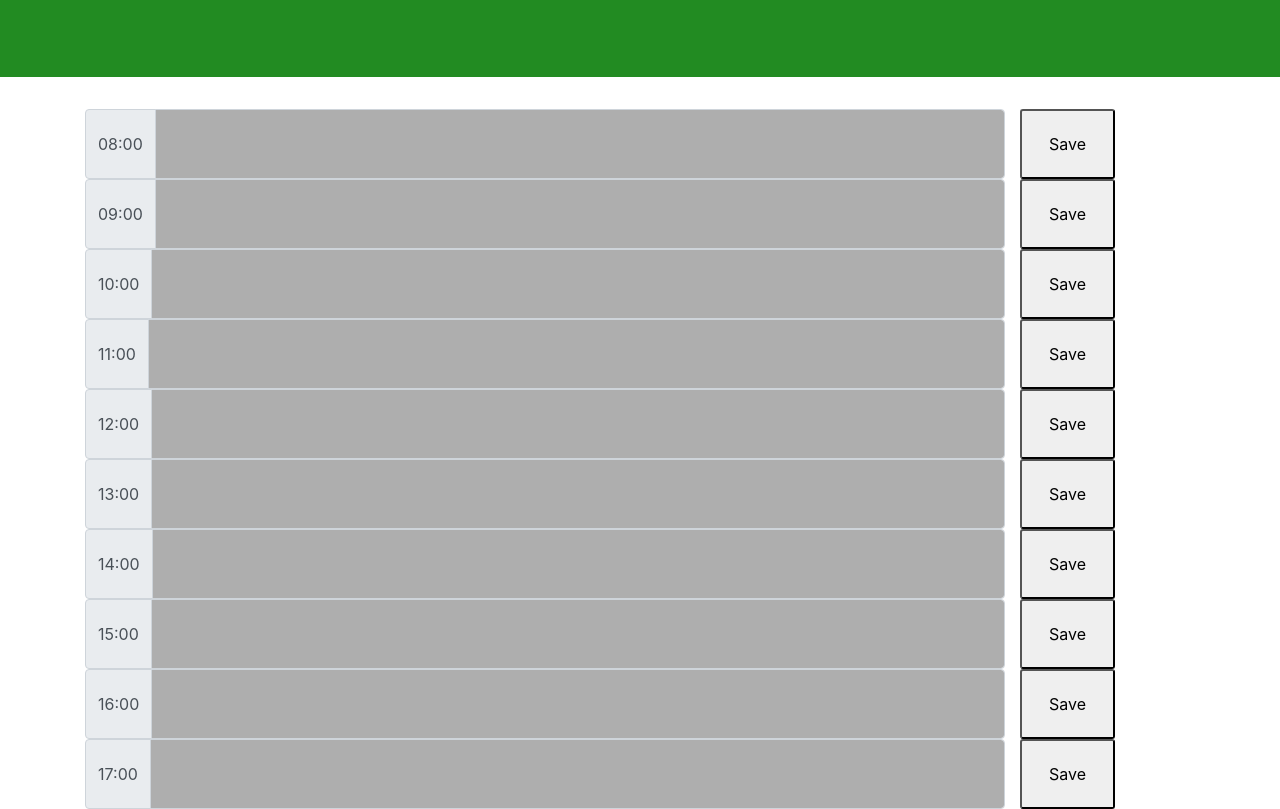
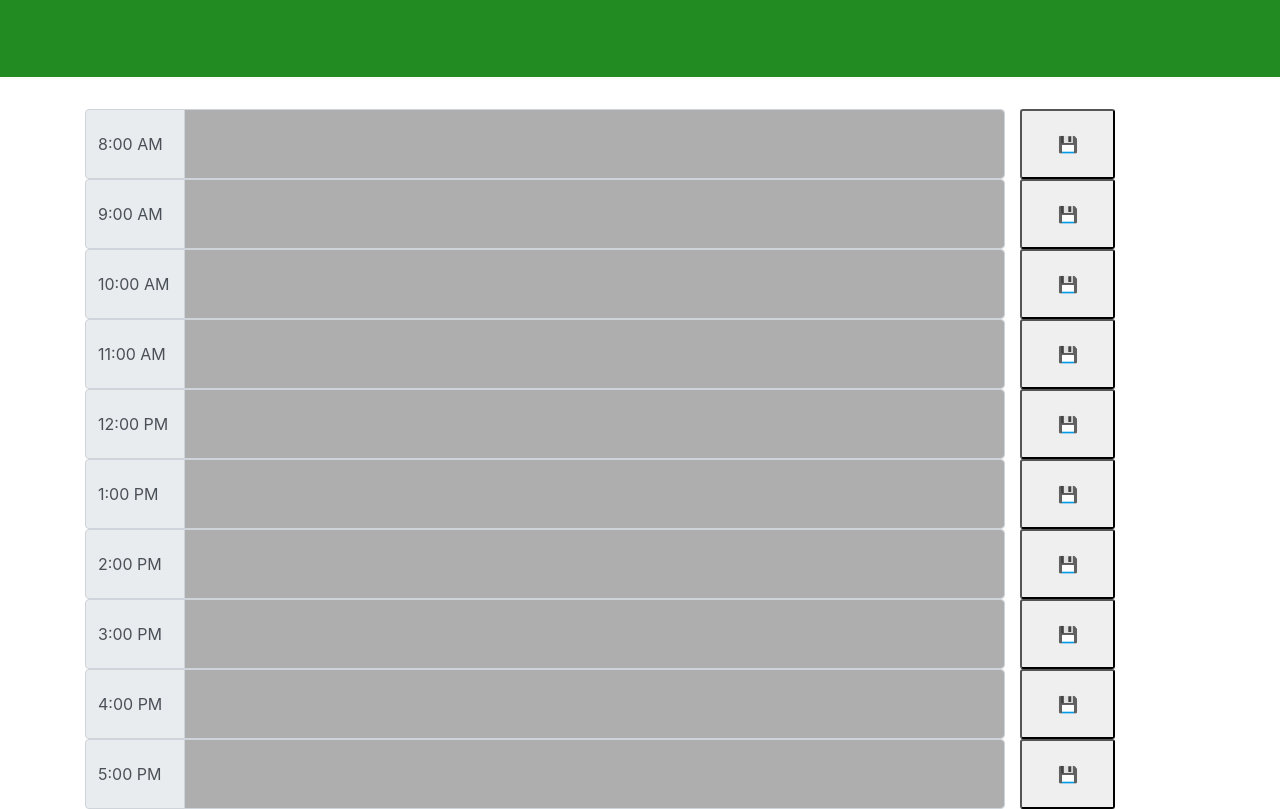
Before and after one commit to AClevel5/Work-Day-Planner, a plain HTML site: page index.html in a window 1280 px wide. Shown: the part 147-956 px from the top of the page. Drawn offline with nearby package versions, Linux system fonts and the light colour scheme.

Commit message:
Cleaned up HTML & Tweaked TimeSlotColor function to take two inputs and be called below when loading text content

```diff
--- a/assets/css/style.css
+++ b/assets/css/style.css
@@ -4,8 +4,8 @@
 
 }
 
-#time{
-    width: 80px;
+.time{
+    width: 100px;
 
 }
 
@@ -20,3 +20,14 @@
 .future{
     background-color: rgb(97, 219, 97);
 }
+
+.saveBtn {
+    height: 70px;
+    width: fit-content;
+    border-radius: 3px;
+}
+
+.input {
+    height: 70px;
+    text-align: center;
+}
--- a/assets/js/script.js
+++ b/assets/js/script.js
@@ -11,17 +11,16 @@ function setDate() {
 }
 setDate();
 
-//Function to return a state based on the timeSlot
-function timeSlotColor(timeSlot) {
+//Function to return a state based on the timeSlot hour vs current hour
+function timeSlotColor(timeSlot, time) {
         var colorTime = timeSlot.dataset.hour;
-        if (colorTime === currentTime)
+        if (colorTime === time)
             return "current"
-        if (colorTime < currentTime)
+        if (colorTime < time)
             return "past"
-        if (colorTime > currentTime)
+        if (colorTime > time)
             return "future"
 }
-
 
 // Store Text based on Hour
 function storeText(hour, text) {
@@ -31,7 +30,6 @@ function storeText(hour, text) {
 // Get Text from local storage based on hour
 function getTextFromStorage(hour){
   return  localStorage.getItem(hour);
-
 }
 
 //Find input at a certain hour and return value
@@ -52,6 +50,7 @@ function addSaveListeners(elements) {
 }
 addSaveListeners(saveButtons);
 
+// Load Time Slots color from timeSlot funtion and Text from Local Storage
 function loadTimeSlotsInput(timeSlots){
   timeSlots.forEach(element => {
     let hour = element.dataset.hour
@@ -59,13 +58,9 @@ function loadTimeSlotsInput(timeSlots){
     if (storeText !== undefined) {
         element.value = storeText
     }
-    //get text content from local storage
-    //append element text content to what is stored
-    let state = timeSlotColor(element)
+    let state = timeSlotColor(element, currentTime)
     element.classList.add(state);
-    //apply coloring style timeSlotColor();
+
   })
-
 }
 loadTimeSlotsInput(timeSlots)
-//Event listeners to call function to adjust text in html based on click.
--- a/index.html
+++ b/index.html
@@ -12,109 +12,109 @@
 
 <body>
     <header class="jumbotron jumbotron-fluid custom-jumbotron">
-        <h1>Project Tracker</h1>
+        <h1>Work Day Planner</h1>
         <p id="date"></p>
     </header>
     <main class="container">
         <row class="row">
             <div class="input-group col-10">
                 <div class="input-group-prepend">
-                    <span class="input-group-text">08:00</span>
+                    <span class="input-group-text time">8:00 AM</span>
                 </div>
-                <input type="text" data-hour="08" class="form-control text-area" aria-label="schedule-input"
-                    aria-describedby="time-block" style="height: 70px; text-align: center;" placeholder="" />
+                <input type="text" data-hour="08" class="form-control text-area input" aria-label="schedule-input"
+                    aria-describedby="time-block"  />
             </div>
-            <button class="col-1 saveBtn" data-hour="08" style="height: 70px; width: fit-content; border-radius: 3px;">Save</button>
+            <button class="col-1 saveBtn" data-hour="08">💾</button>
         </row>
         <row class="row">
             <div class="input-group col-10">
                 <div class="input-group-prepend">
-                    <span class="input-group-text">09:00</span>
+                    <span class="input-group-text time">9:00 AM</span>
                 </div>
-                <input type="text" data-hour="09" class="form-control text-area" aria-label="schedule-input"
-                    aria-describedby="time-block" style="height: 70px; text-align: center;" placeholder="" />
+                <input type="text" data-hour="09" class="form-control text-area input" aria-label="schedule-input"
+                    aria-describedby="time-block" />
             </div>
-            <button class="col-1 saveBtn" data-hour="09" style="height: 70px; width: fit-content; border-radius: 3px;">Save</button>
+            <button class="col-1 saveBtn" data-hour="09">💾</button>
         </row>
         <row class="row">
             <div class="input-group col-10">
                 <div class="input-group-prepend">
-                    <span class="input-group-text">10:00</span>
+                    <span class="input-group-text time">10:00 AM</span>
                 </div>
-                <input type="text" data-hour="10" class="form-control text-area" aria-label="schedule-input"
-                    aria-describedby="time-block" style="height: 70px; text-align: center;" placeholder="" />
+                <input type="text" data-hour="10" class="form-control text-area input" aria-label="schedule-input"
+                    aria-describedby="time-block" />
             </div>
-            <button class="col-1 saveBtn" data-hour="10" style="height: 70px; width: fit-content; border-radius: 3px;">Save</button>
+            <button class="col-1 saveBtn" data-hour="10">💾</button>
         </row>
         <row class="row">
             <div class="input-group col-10">
                 <div class="input-group-prepend">
-                    <span class="input-group-text" >11:00</span>
+                    <span class="input-group-text time">11:00 AM</span>
                 </div>
-                <input type="text" data-hour="11" class="form-control text-area" aria-label="schedule-input"
-                    aria-describedby="time-block" style="height: 70px; text-align: center;" placeholder="" />
+                <input type="text" data-hour="11" class="form-control text-area input" aria-label="schedule-input"
+                    aria-describedby="time-block" />
             </div>
-            <button class="col-1 saveBtn" data-hour="11"style="height: 70px; width: fit-content; border-radius: 3px;">Save</button>
+            <button class="col-1 saveBtn" data-hour="11">💾</button>
         </row>
         <row class="row">
             <div class="input-group col-10">
                 <div class="input-group-prepend">
-                    <span class="input-group-text" >12:00</span>
+                    <span class="input-group-text time">12:00 PM</span>
                 </div>
-                <input type="text" data-hour="12" class="form-control text-area" aria-label="schedule-input"
-                    aria-describedby="time-block" style="height: 70px; text-align: center;" placeholder="" />
+                <input type="text" data-hour="12" class="form-control text-area input" aria-label="schedule-input"
+                    aria-describedby="time-block" />
             </div>
-            <button class="col-1 saveBtn" data-hour="12"style="height: 70px; width: fit-content; border-radius: 3px;">Save</button>
+            <button class="col-1 saveBtn" data-hour="12">💾</button>
         </row>
         <row class="row">
             <div class="input-group col-10">
                 <div class="input-group-prepend">
-                    <span class="input-group-text" >13:00</span>
+                    <span class="input-group-text time">1:00 PM</span>
                 </div>
-                <input type="text" data-hour="13" class="form-control text-area" aria-label="schedule-input"
-                    aria-describedby="time-block" style="height: 70px; text-align: center;" placeholder="" />
+                <input type="text" data-hour="13" class="form-control text-area input" aria-label="schedule-input"
+                    aria-describedby="time-block" />
             </div>
-            <button class="col-1 saveBtn" data-hour="13"style="height: 70px; width: fit-content; border-radius: 3px;">Save</button>
+            <button class="col-1 saveBtn" data-hour="13">💾</button>
         </row>
         <row class="row">
             <div class="input-group col-10">
                 <div class="input-group-prepend">
-                    <span class="input-group-text" >14:00</span>
+                    <span class="input-group-text time">2:00 PM</span>
                 </div>
-                <input type="text" data-hour="14" class="form-control text-area" aria-label="schedule-input"
-                    aria-describedby="time-block" style="height: 70px; text-align: center;" placeholder="" />
+                <input type="text" data-hour="14" class="form-control text-area input" aria-label="schedule-input"
+                    aria-describedby="time-block" />
             </div>
-            <button class="col-1 saveBtn"  data-hour="14" style="height: 70px; width: fit-content; border-radius: 3px;">Save</button>
+            <button class="col-1 saveBtn" data-hour="14">💾</button>
         </row>
         <row class="row">
             <div class="input-group col-10">
                 <div class="input-group-prepend">
-                    <span class="input-group-text" >15:00</span>
+                    <span class="input-group-text time">3:00 PM</span>
                 </div>
-                <input type="text" data-hour="15" class="form-control text-area" aria-label="schedule-input"
-                    aria-describedby="time-block" style="height: 70px; text-align: center;" placeholder="" />
+                <input type="text" data-hour="15" class="form-control text-area input" aria-label="schedule-input"
+                    aria-describedby="time-block" />
             </div>
-            <button class="col-1 saveBtn" data-hour="15" style="height: 70px; width: fit-content; border-radius: 3px;">Save</button>
+            <button class="col-1 saveBtn" data-hour="15">💾</button>
         </row>
         <row class="row">
             <div class="input-group col-10">
                 <div class="input-group-prepend">
-                    <span class="input-group-text" >16:00</span>
+                    <span class="input-group-text time">4:00 PM</span>
                 </div>
-                <input type="text" data-hour="16" class="form-control text-area" aria-label="schedule-input"
-                    aria-describedby="time-block" style="height: 70px; text-align: center;" placeholder="" />
+                <input type="text" data-hour="16" class="form-control text-area input" aria-label="schedule-input"
+                    aria-describedby="time-block" />
             </div>
-            <button class="col-1 saveBtn" data-hour="16" style="height: 70px; width: fit-content; border-radius: 3px;">Save</button>
+            <button class="col-1 saveBtn" data-hour="16">💾</button>
         </row>
         <row class="row">
             <div class="input-group col-10">
                 <div class="input-group-prepend">
-                    <span class="input-group-text">17:00</span>
+                    <span class="input-group-text time">5:00 PM</span>
                 </div>
-                <input type="text" data-hour="17" class="form-control text-area" aria-label="schedule-input"
-                    aria-describedby="time-block" style="height: 70px; text-align: center;" placeholder="" />
+                <input type="text" data-hour="17" class="form-control text-area input" aria-label="schedule-input"
+                    aria-describedby="time-block" />
             </div>
-            <button class="col-1 saveBtn" data-hour="17" style="height: 70px; width: fit-content; border-radius: 3px;">Save</button>
+            <button class="col-1 saveBtn" data-hour="17">💾</button>
         </row>
 
 
```
